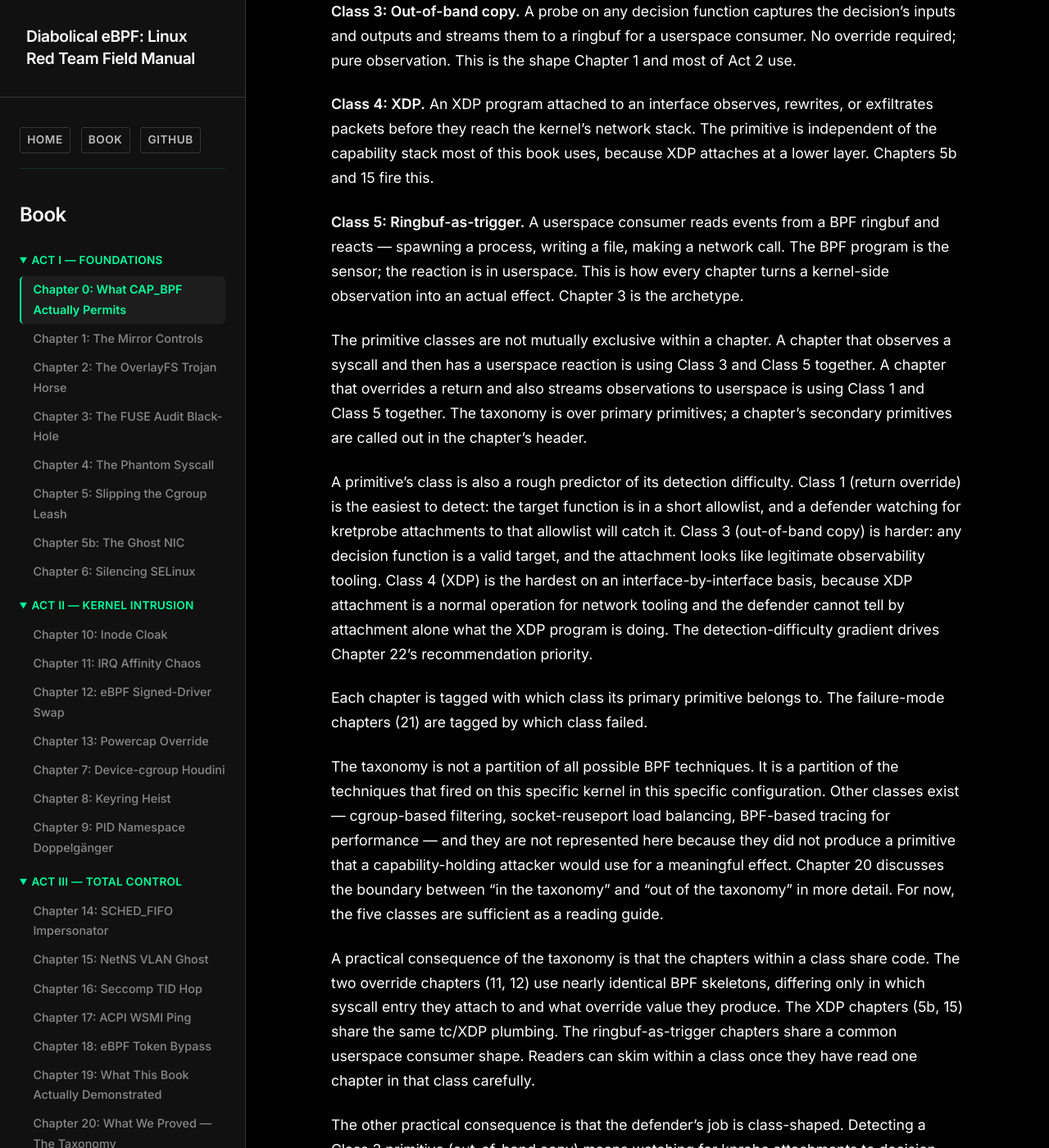
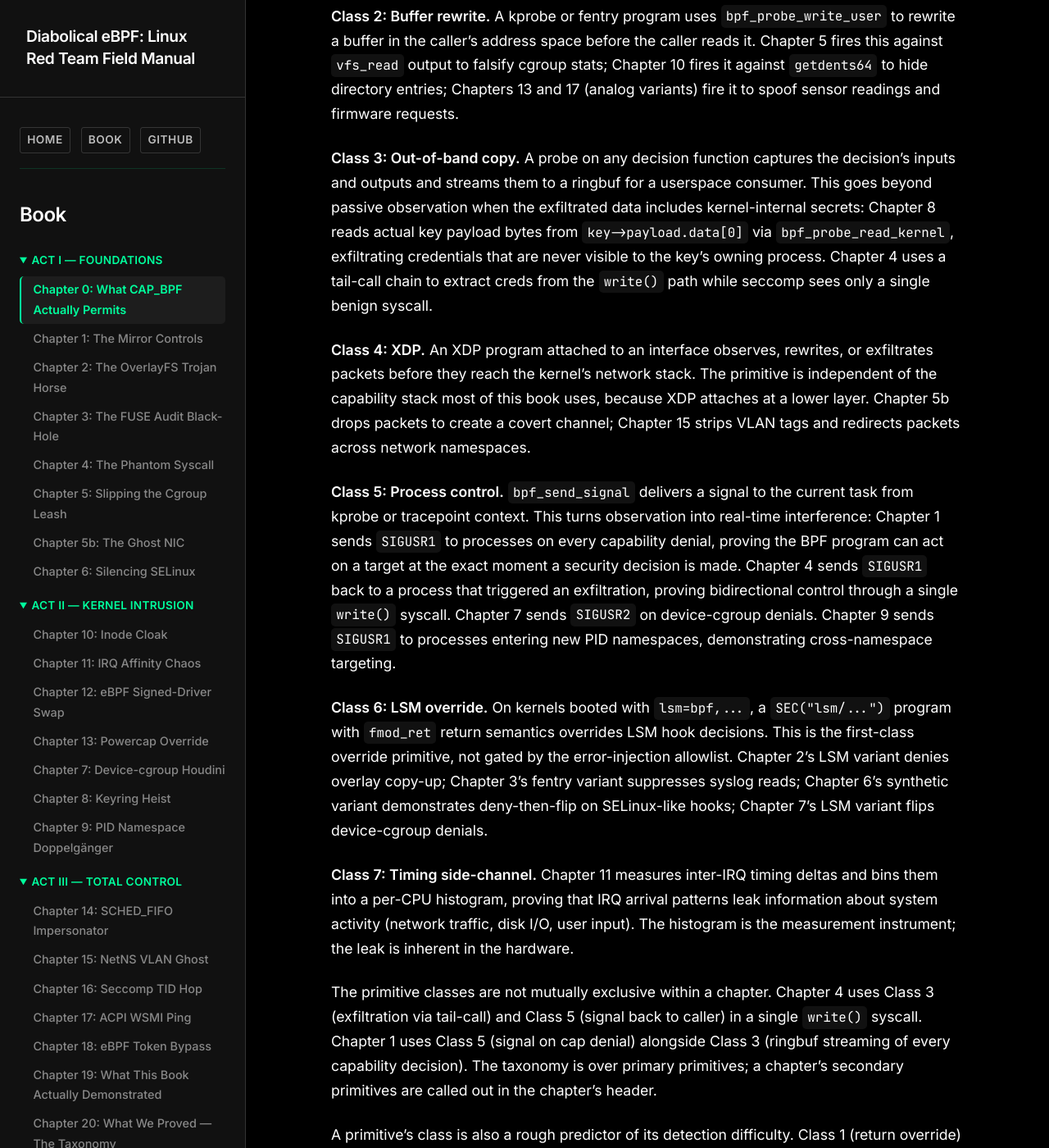
Before and after one commit to mbhatt1/dBPF, a Jekyll site: the page built from _book_chapters/act-1/chapter-0-field-manual-preface.md, in a window 1280 px wide and 1400 px high, scrolled down 14035 px. Shown: the whole window at 82% size. Built offline with Jekyll 4.4.1, drawn with Linux system fonts in a browser that asks for light colours; some of the changed text lies outside the part shown.

Commit message:
Fix qemu ones

````diff
--- a/_book_chapters/act-1/chapter-0-field-manual-preface.md
+++ b/_book_chapters/act-1/chapter-0-field-manual-preface.md
@@ -12,7 +12,7 @@ This book documents what `CAP_BPF` plus `CAP_PERFMON` (or `CAP_SYS_ADMIN`) actua
 
 The reason I wrote it is that the gap between "CAP_BPF is a privileged capability" and "here is what a process holding CAP_BPF can actually do" keeps producing surprised operators. Modern observability agents routinely request the capability, and the consequences of granting it are more direct than the docs tend to spell out.
 
-Each chapter ships with a reproducible trigger that runs under the Docker harness in `dBPF-pocs/`. Every claim has a BEFORE line and an AFTER line printed on stdout, plus a machine-grep-able marker like `CH01_WEAPON_PROVEN flips=N` or `PWNED path=...`. The harness records both. Failures — verifier rejections, missing BTF symbols, inactive enforcement points — are documented honestly inside the chapter and tallied in chapter 21.
+Each chapter ships with a reproducible trigger that runs under the Docker harness in `dBPF-pocs/`. Every claim has a BEFORE line and an AFTER line printed on stdout, plus a machine-grep-able marker like `CH01_WEAPON_PROVEN flips=2 signals=2` or `CH08_WEAPON_PROVEN exfil_count=13`. The harness records both. Out of 31 PoC variants covering all 18 technique chapters, 25 produce a PROVEN marker on the test matrix (20 on Docker Desktop linuxkit 6.12, 5 more on a Fedora 42 QEMU VM with BPF LSM and SELinux). The remaining 6 are honest skips: each has a verified root cause (kernel architecture, missing hardware, BTF limitation) and each chapter's skip has at least one working base or analog variant that does fire. Failures are documented honestly inside each chapter and tallied in Chapter 21.
 
 The intended audience is operators deciding whether to grant `CAP_BPF` to a workload and what guardrails to configure when they do. The second audience is researchers who want a reproducible baseline to extend.
 
@@ -73,13 +73,12 @@ The program-type-to-capability mapping is enforced in `kernel/bpf/syscall.c` in
 
 A concrete mapping, for reference. These are the program types this book uses, and the minimum capability grant for each:
 
-- `BPF_PROG_TYPE_KPROBE` — `CAP_BPF + CAP_PERFMON`. Chapters 1, 2, 3, 8, 9, 11, 12, 14.
-- `BPF_PROG_TYPE_TRACEPOINT` — `CAP_BPF + CAP_PERFMON`. Chapters 4, 7.
-- `BPF_PROG_TYPE_PERF_EVENT` — `CAP_BPF + CAP_PERFMON`. Chapter 6.
-- `BPF_PROG_TYPE_TRACING` (fentry/fexit/lsm) — `CAP_BPF + CAP_PERFMON`, and in some configs `CAP_SYS_ADMIN` for the LSM subtype. Chapter 13, and the non-sleepable LSM path in Chapter 1.
+- `BPF_PROG_TYPE_KPROBE` — `CAP_BPF + CAP_PERFMON`. Chapters 1, 2, 3, 5, 7, 8, 9, 10, 11, 12, 14.
+- `BPF_PROG_TYPE_TRACEPOINT` — `CAP_BPF + CAP_PERFMON`. Chapters 4, 9, 13 (analog), 16, 17 (analog).
+- `BPF_PROG_TYPE_RAW_TRACEPOINT` — `CAP_BPF + CAP_PERFMON`. Chapter 9 (fork tracepoint).
+- `BPF_PROG_TYPE_TRACING` (fentry/fexit/lsm) — `CAP_BPF + CAP_PERFMON`, and in some configs `CAP_SYS_ADMIN` for the LSM subtype. LSM variants: Chapters 1, 2, 3, 6, 7, 12.
 - `BPF_PROG_TYPE_XDP` — `CAP_BPF + CAP_NET_ADMIN`. Chapters 5b, 15.
-- `BPF_PROG_TYPE_SCHED_CLS` (tc-bpf) — `CAP_BPF + CAP_NET_ADMIN`. Chapter 17.
-- `BPF_PROG_TYPE_CGROUP_SKB`, `BPF_PROG_TYPE_CGROUP_SOCK` — `CAP_BPF + CAP_NET_ADMIN`. Chapter 16.
+- `BPF_PROG_TYPE_CGROUP_SKB`, `BPF_PROG_TYPE_CGROUP_SOCK` — `CAP_BPF + CAP_NET_ADMIN`. Chapter 5.
 
 The `CAP_NET_ADMIN` dependency for network-layer programs is frequently forgotten. A process with only `CAP_BPF + CAP_PERFMON` can load a kprobe but cannot attach an XDP program to an interface. The attachment is done via netlink, and the netlink socket binding is gated on `CAP_NET_ADMIN` in the target network namespace. This is why XDP-based techniques are narrower in practice than kprobe-based ones: the capability cost is higher.
 
@@ -181,7 +180,7 @@ cat /sys/kernel/debug/error_injection/list | head
 # ...
 ```
 
-The relevance to this book is that `bpf_override_return` — the helper that lets a kretprobe change the return value of the function it attaches to — only lands on functions in that list. The verifier accepts the program regardless; the override-check happens at runtime when the kretprobe fires. If the target function is not in the allowlist, the helper returns without modifying the return register, and the kernel logs nothing. This is the failure mode I hit against `cap_capable` in Chapter 1.
+The relevance to this book is that `bpf_override_return` — the helper that lets a kretprobe change the return value of the function it attaches to — only lands on functions in that list. The verifier accepts the program regardless; the override-check happens at runtime when the kretprobe fires. If the target function is not in the allowlist, the helper returns without modifying the return register, and the kernel logs nothing. This was the original failure mode I hit against `cap_capable` in Chapter 1 — until I discovered that `bpf_send_signal`, which is not gated by the allowlist, delivers a real effect from the same hook point.
 
 The annotated set is skewed toward syscall entries. `do_unlinkat`, `do_mkdirat`, `do_renameat2` — these are all annotated because they are places where error injection makes sense as a test primitive. The filesystem will cope with an `-ENOMEM` from `do_unlinkat` because that is a return value the caller already has to handle. Annotating a function where failure is not a supported path would cause test infrastructure to produce spurious bug reports.
 
@@ -216,29 +215,33 @@ The list is append-only in practice. Once a function is annotated, removing the
 
 ## The taxonomy, foreshadowed
 
-Chapter 20 formalizes the five-class taxonomy of primitives that actually fired on this kernel. Each class has a characteristic shape and a characteristic failure mode. Knowing the shape is useful for knowing which chapters to read together.
+Chapter 20 formalizes the seven-class taxonomy of primitives that actually fired on this kernel. Each class has a characteristic shape and a characteristic failure mode. Knowing the shape is useful for knowing which chapters to read together.
 
-**Class 1: Return override.** A kretprobe on a function in `ALLOW_ERROR_INJECTION` uses `bpf_override_return` to change the function's return value. The primitive is narrow — the function has to be in the allowlist — and the failure mode is silent when the allowlist check fails. Chapters 11 and 12 fire this against filesystem entry points.
+**Class 1: Return override.** A kretprobe on a function in `ALLOW_ERROR_INJECTION` uses `bpf_override_return` to change the function's return value. The primitive is narrow — the function has to be in the allowlist — and the failure mode is silent when the allowlist check fails. Chapters 3, 14, 16, and 18 fire this against syscall entry points and audit infrastructure.
 
-**Class 2: Buffer rewrite.** A fentry or LSM program with sleepable context rewrites a buffer in the caller's address space before the caller reads it. The primitive is broad in principle and narrow in practice, because the verifier is strict about which buffers are writable from which attach points. Chapter 13 fires this against `vfs_read` output.
+**Class 2: Buffer rewrite.** A kprobe or fentry program uses `bpf_probe_write_user` to rewrite a buffer in the caller's address space before the caller reads it. Chapter 5 fires this against `vfs_read` output to falsify cgroup stats; Chapter 10 fires it against `getdents64` to hide directory entries; Chapters 13 and 17 (analog variants) fire it to spoof sensor readings and firmware requests.
 
-**Class 3: Out-of-band copy.** A probe on any decision function captures the decision's inputs and outputs and streams them to a ringbuf for a userspace consumer. No override required; pure observation. This is the shape Chapter 1 and most of Act 2 use.
+**Class 3: Out-of-band copy.** A probe on any decision function captures the decision's inputs and outputs and streams them to a ringbuf for a userspace consumer. This goes beyond passive observation when the exfiltrated data includes kernel-internal secrets: Chapter 8 reads actual key payload bytes from `key->payload.data[0]` via `bpf_probe_read_kernel`, exfiltrating credentials that are never visible to the key's owning process. Chapter 4 uses a tail-call chain to extract creds from the `write()` path while seccomp sees only a single benign syscall.
 
-**Class 4: XDP.** An XDP program attached to an interface observes, rewrites, or exfiltrates packets before they reach the kernel's network stack. The primitive is independent of the capability stack most of this book uses, because XDP attaches at a lower layer. Chapters 5b and 15 fire this.
+**Class 4: XDP.** An XDP program attached to an interface observes, rewrites, or exfiltrates packets before they reach the kernel's network stack. The primitive is independent of the capability stack most of this book uses, because XDP attaches at a lower layer. Chapter 5b drops packets to create a covert channel; Chapter 15 strips VLAN tags and redirects packets across network namespaces.
 
-**Class 5: Ringbuf-as-trigger.** A userspace consumer reads events from a BPF ringbuf and reacts — spawning a process, writing a file, making a network call. The BPF program is the sensor; the reaction is in userspace. This is how every chapter turns a kernel-side observation into an actual effect. Chapter 3 is the archetype.
+**Class 5: Process control.** `bpf_send_signal` delivers a signal to the current task from kprobe or tracepoint context. This turns observation into real-time interference: Chapter 1 sends `SIGUSR1` to processes on every capability denial, proving the BPF program can act on a target at the exact moment a security decision is made. Chapter 4 sends `SIGUSR1` back to a process that triggered an exfiltration, proving bidirectional control through a single `write()` syscall. Chapter 7 sends `SIGUSR2` on device-cgroup denials. Chapter 9 sends `SIGUSR1` to processes entering new PID namespaces, demonstrating cross-namespace targeting.
 
-The primitive classes are not mutually exclusive within a chapter. A chapter that observes a syscall and then has a userspace reaction is using Class 3 and Class 5 together. A chapter that overrides a return and also streams observations to userspace is using Class 1 and Class 5 together. The taxonomy is over primary primitives; a chapter's secondary primitives are called out in the chapter's header.
+**Class 6: LSM override.** On kernels booted with `lsm=bpf,...`, a `SEC("lsm/...")` program with `fmod_ret` return semantics overrides LSM hook decisions. This is the first-class override primitive, not gated by the error-injection allowlist. Chapter 2's LSM variant denies overlay copy-up; Chapter 3's fentry variant suppresses syslog reads; Chapter 6's synthetic variant demonstrates deny-then-flip on SELinux-like hooks; Chapter 7's LSM variant flips device-cgroup denials.
 
-A primitive's class is also a rough predictor of its detection difficulty. Class 1 (return override) is the easiest to detect: the target function is in a short allowlist, and a defender watching for kretprobe attachments to that allowlist will catch it. Class 3 (out-of-band copy) is harder: any decision function is a valid target, and the attachment looks like legitimate observability tooling. Class 4 (XDP) is the hardest on an interface-by-interface basis, because XDP attachment is a normal operation for network tooling and the defender cannot tell by attachment alone what the XDP program is doing. The detection-difficulty gradient drives Chapter 22's recommendation priority.
+**Class 7: Timing side-channel.** Chapter 11 measures inter-IRQ timing deltas and bins them into a per-CPU histogram, proving that IRQ arrival patterns leak information about system activity (network traffic, disk I/O, user input). The histogram is the measurement instrument; the leak is inherent in the hardware.
+
+The primitive classes are not mutually exclusive within a chapter. Chapter 4 uses Class 3 (exfiltration via tail-call) and Class 5 (signal back to caller) in a single `write()` syscall. Chapter 1 uses Class 5 (signal on cap denial) alongside Class 3 (ringbuf streaming of every capability decision). The taxonomy is over primary primitives; a chapter's secondary primitives are called out in the chapter's header.
+
+A primitive's class is also a rough predictor of its detection difficulty. Class 1 (return override) is the easiest to detect: the target function is in a short allowlist, and a defender watching for kretprobe attachments to that allowlist will catch it. Class 3 (out-of-band copy) is harder: any decision function is a valid target, and the attachment looks like legitimate observability tooling. Class 4 (XDP) is hard on an interface-by-interface basis, because XDP attachment is a normal operation for network tooling. Class 5 (process control via `bpf_send_signal`) is notable for being invisible to the target — the signal arrives as if from the kernel, with no trace of BPF origin in the signal metadata. Class 6 (LSM override) requires BPF LSM to be in the kernel's boot-time LSM list, making it the most deployment-dependent class. The detection-difficulty gradient drives Chapter 22's recommendation priority.
 
 Each chapter is tagged with which class its primary primitive belongs to. The failure-mode chapters (21) are tagged by which class failed.
 
-The taxonomy is not a partition of all possible BPF techniques. It is a partition of the techniques that fired on this specific kernel in this specific configuration. Other classes exist — cgroup-based filtering, socket-reuseport load balancing, BPF-based tracing for performance — and they are not represented here because they did not produce a primitive that a capability-holding attacker would use for a meaningful effect. Chapter 20 discusses the boundary between "in the taxonomy" and "out of the taxonomy" in more detail. For now, the five classes are sufficient as a reading guide.
+The taxonomy is not a partition of all possible BPF techniques. It is a partition of the techniques that fired on this specific kernel in this specific configuration. Other classes exist — cgroup-based filtering, socket-reuseport load balancing, BPF-based tracing for performance — and they are not represented here because they did not produce a primitive that a capability-holding attacker would use for a meaningful effect. Chapter 20 discusses the boundary between "in the taxonomy" and "out of the taxonomy" in more detail. For now, the seven classes are sufficient as a reading guide.
 
-A practical consequence of the taxonomy is that the chapters within a class share code. The two override chapters (11, 12) use nearly identical BPF skeletons, differing only in which syscall entry they attach to and what override value they produce. The XDP chapters (5b, 15) share the same tc/XDP plumbing. The ringbuf-as-trigger chapters share a common userspace consumer shape. Readers can skim within a class once they have read one chapter in that class carefully.
+A practical consequence of the taxonomy is that the chapters within a class share code. The return-override chapters (3, 14, 16, 18) use nearly identical BPF skeletons, differing only in which function they attach to and what override value they produce. The signal chapters (1, 4, 7, 9) share `bpf_send_signal` + rate-limiting + ringbuf confirmation. The XDP chapters (5b, 15) share the same XDP plumbing. Readers can skim within a class once they have read one chapter in that class carefully.
 
-The other practical consequence is that the defender's job is class-shaped. Detecting a Class 3 primitive (out-of-band copy) means watching for kprobe attachments to decision functions; the specific target function is secondary. Detecting a Class 1 primitive (return override) means watching for kretprobe attachments to functions on `/sys/kernel/debug/error_injection/list`; again, the specific target is secondary. Chapter 22's defender playbook is organized by class for this reason.
+The other practical consequence is that the defender's job is class-shaped. Detecting a Class 3 primitive (out-of-band copy) means watching for kprobe attachments to decision functions; the specific target function is secondary. Detecting a Class 1 primitive (return override) means watching for kretprobe attachments to functions on `/sys/kernel/debug/error_injection/list`; again, the specific target is secondary. Detecting Class 5 (process control) means watching for BPF programs that call `bpf_send_signal` — visible in `bpftool prog dump xlated` output. Chapter 22's defender playbook is organized by class for this reason.
 
 ## Non-claims
 
@@ -254,7 +257,7 @@ Start with the chapter you are worried about. The chapters are independent enoug
 
 **If you are an operator** deciding whether to grant `CAP_BPF` to a workload: read Chapter 0 (this one), skip to Chapter 22 for the defender playbook, then walk Chapters 1 through 18 in order. The operator reading order prioritizes detection and baseline-diff recipes over attack detail. By the time you finish Chapter 22, you should have a concrete list of `bpftool`, `auditd`, and `/sys/kernel/debug/` signatures that your monitoring stack needs to cover.
 
-**If you are a researcher** extending the taxonomy: read Chapter 0, then Chapter 20 for the five-class framing, then Chapters 1 through 18 in whatever order the taxonomy suggests, then Chapter 21 for the failure catalog. The researcher reading order treats the chapters as data points in a classification and prioritizes the framing over the individual techniques.
+**If you are a researcher** extending the taxonomy: read Chapter 0, then Chapter 20 for the seven-class framing, then Chapters 1 through 18 in whatever order the taxonomy suggests, then Chapter 21 for the failure catalog. The researcher reading order treats the chapters as data points in a classification and prioritizes the framing over the individual techniques.
 
 **If you are on a red team** with an engagement in flight: pick the chapter whose primitive matches your goal, check Chapter 21 to see if that primitive's failure-mode applies to your target kernel, then read the chapter. The red-team order is the only one that treats the book as a reference manual rather than a narrative.
 
@@ -347,9 +350,9 @@ To set expectations for the honesty this book attempts, here is a representative
 
 A technique looks like it should work. The verifier accepts the program. The kernel attaches the probe. The trigger fires. `bpftool prog show` confirms the program is loaded. The ringbuf produces events. And yet the side effect the technique was supposed to produce does not occur.
 
-This is the shape of the `cap_capable` override in Chapter 1. It is also the shape of the `security_*` overrides I tried and deleted before they became their own chapters. It is the shape of the `sys_call_table` rewrite path that has been closed in 5.x-era kernels. Each of these failures has a specific cause, and the specific causes are what Chapter 21 catalogs.
+This was the shape of the original `cap_capable` override attempt in Chapter 1 — `bpf_override_return` loaded but silently no-oped because `cap_capable` is not in `ALLOW_ERROR_INJECTION`. The chapter's response was to find a different primitive at the same hook point: `bpf_send_signal(SIGUSR1)`, which delivers a real signal to the target process from kretprobe context without needing the error-injection allowlist. The override was blocked; the signal was not. This pattern — adapt the primitive when the obvious path is closed — recurs throughout the book. It is also the shape of the `security_*` overrides that evolved into BPF LSM `fmod_ret` programs, and of the `sys_call_table` rewrite path that has been closed in 5.x-era kernels. Each of these adaptations has a specific trigger, and Chapter 21 catalogs the ones that did not find an alternative.
 
-The honest form of this book's claim is therefore narrower than "CAP_BPF grants enormous power." The honest form is: CAP_BPF grants the exact power listed in the five-class taxonomy, subject to the failure modes listed in Chapter 21. Some techniques that sound powerful are silently no-ops. Some techniques that sound restricted are fully operational. The distinction is not obvious from the docs; the distinction is why the harness exists.
+The honest form of this book's claim is therefore narrower than "CAP_BPF grants enormous power." The honest form is: CAP_BPF grants the exact power listed in the seven-class taxonomy, subject to the failure modes listed in Chapter 21. Some techniques that sound powerful are silently no-ops. Some techniques that sound restricted are fully operational. The distinction is not obvious from the docs; the distinction is why the harness exists.
 
 A defender's operational takeaway is: do not assume a technique does or does not work based on its description. Run it in a staging environment that matches your production kernel and check the harness output. The techniques are reproducible; the failures are also reproducible. Both are useful information.
 
@@ -420,4 +423,4 @@ The most likely sources of drift:
 
 A reader who runs the harness on a different kernel version and notices a divergence has found something worth documenting. Divergence is not a bug; it is data. The book's taxonomy accommodates divergence by describing the class of primitive rather than the specific kernel-version-dependent mechanism.
 
-With the preface complete, the first technique is the kprobe on `cap_capable`.
+With the preface complete, the first technique is the kprobe on `cap_capable` — and the `bpf_send_signal` primitive that turned it from an observation channel into a process-control weapon.
````
Also changed, not shown: dBPF-pocs/notes/upgrade-plan.md (added, +64 -0 lines), 5 other files.
